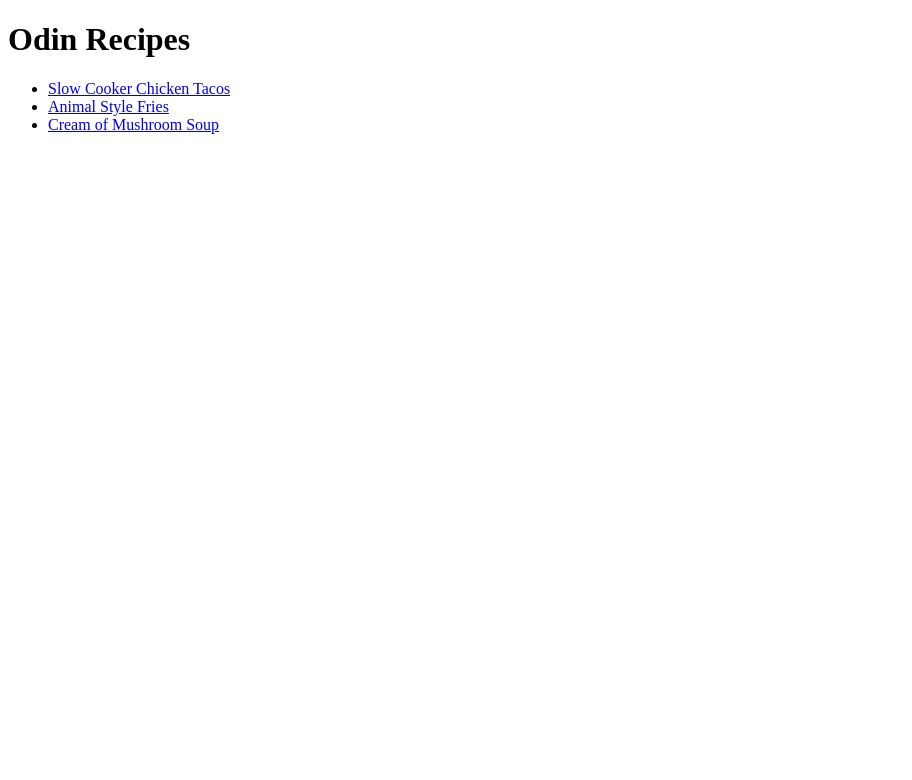
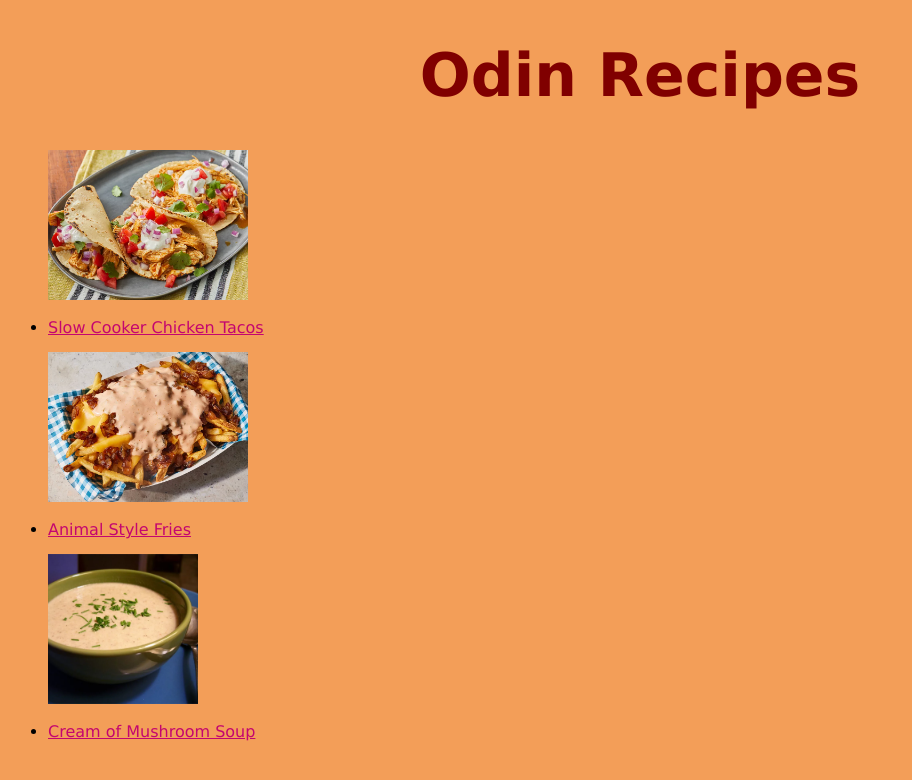
Before and after one commit to saykoom/odin-recipes, a plain HTML site: page index.html in a window 1280 px wide. Shown: the whole page, without its empty margins (0-912 px from the left). Drawn offline with Linux system fonts and the light colour scheme.

Commit message:
Adding styles to the index file and editing layout of the home page

```diff
--- a/index.html
+++ b/index.html
@@ -3,13 +3,17 @@
     <head>
         <meta charset="UTF-8">
         <title>Odin Recipes</title>
+        <link rel="stylesheet" href="./styles.css">
     </head>
     <body>
-        <h1>Odin Recipes</h1>
+        <h1 id="title">Odin Recipes</h1>
         <ul>
-            <li><a href="recipes/slow-cooker-chicken-tacos.html">Slow Cooker Chicken Tacos</a></li>
-            <li><a href="recipes/animal-style-fries.html">Animal Style Fries</a></li>
-            <li><a href="recipes/cream-of-mushroom-soup.html">Cream of Mushroom Soup</a></li>
+            <img src="./images/slow-cooker-chicken-tacos.jpg"/>
+            <li><a class="link" href="recipes/slow-cooker-chicken-tacos.html">Slow Cooker Chicken Tacos</a></li>
+        <img src="./images/animal-style-fries.jpg"/>
+            <li><a class="link" href="recipes/animal-style-fries.html">Animal Style Fries</a></li>
+        <img src="./images/cream-of-mushroom-soup.jpg"/>
+            <li><a class="link" href="recipes/cream-of-mushroom-soup.html">Cream of Mushroom Soup</a></li>
         </ul>
     </body>
 </html>
--- /dev/null
+++ b/styles.css
@@ -0,0 +1,24 @@
+body{
+    font-family: "Brush Script MT", Verdana, 'Times New Roman';
+    background-color:rgb(243, 158, 88);
+}
+
+#title {
+    text-align: center;
+    font-size: 60px;
+    font-weight: bold;
+    color: maroon;
+}
+
+.link {
+   color:rgb(196, 6, 111);
+}
+
+li {
+    line-height: 300%;
+}
+
+img {
+    height: 150px;
+    width: auto;
+}
```
